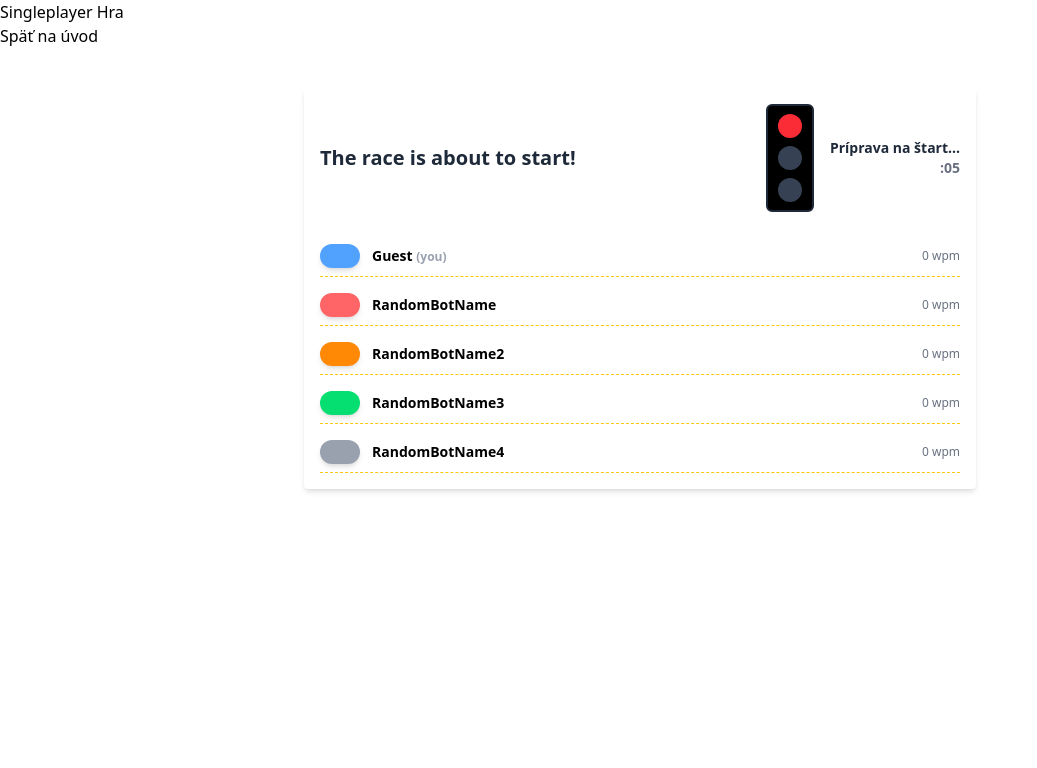
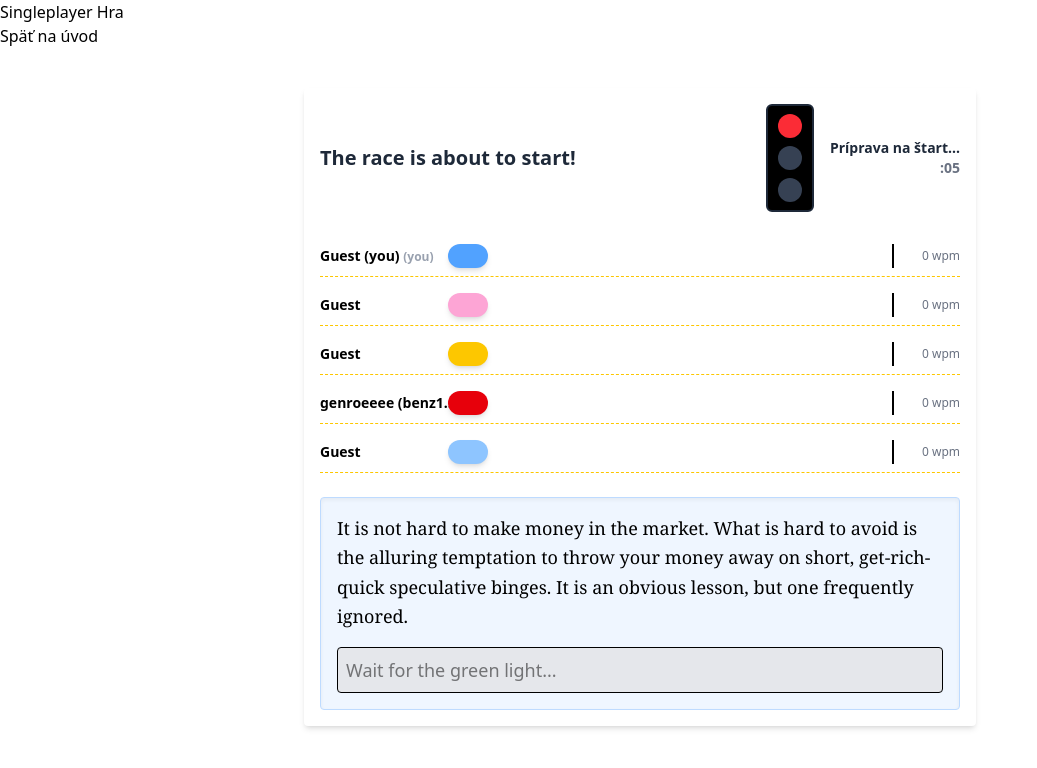
Before and after one commit to JohnyCarrot/TypeRacer, a React (Vite) app in the folder frontend/: page /singleplayer in a window 1280 px wide. Shown: the top 768 px of the page, without its empty margins (0-1037 px from the left). Built offline with nearby package versions, Linux system fonts and the light colour scheme.

Commit message:
Pohybujúce sa autíčka
A textové pole z textom

```diff
--- a/frontend/src/components/CarRow.tsx
+++ b/frontend/src/components/CarRow.tsx
@@ -2,19 +2,43 @@ type CarRowProps = {
     name: string
     isYou?: boolean
     carColor?: string
+    totalChars: number
+    typedChars: number
 }
 
-export default function CarRow({ name, isYou = false, carColor = 'bg-blue-400' }: CarRowProps) {
+export default function CarRow({
+                                   name,
+                                   isYou = false,
+                                   carColor = 'bg-blue-400',
+                                   totalChars,
+                                   typedChars,
+                               }: CarRowProps) {
+    const progress = Math.min(typedChars / totalChars, 1)
+
     return (
-        <div className="flex items-center justify-between border-b border-dashed border-yellow-400 py-2">
-            <div className="flex items-center gap-3">
-                <div className={`w-10 h-6 rounded-full ${carColor} shadow-md`} />
-                <span className="text-sm font-semibold">
-          {name} {isYou ? <span className="text-xs text-gray-400">(you)</span> : ''}
-        </span>
+        <div className="flex items-center border-b border-dashed border-yellow-400 py-2 relative">
+            {/* Meno */}
+            <div
+                className="w-[140px] text-sm font-semibold truncate"
+                title={name}
+            >
+                {name} {isYou && <span className="text-xs text-gray-400">(you)</span>}
             </div>
 
-            <span className="text-xs text-gray-500">0 wpm</span>
+            {/* Dráha */}
+            <div className="flex-1 relative h-6 ml-2">
+                {/* Cieľová čiara */}
+                <div className="absolute top-0 right-0 h-full w-[2px] bg-black z-10" />
+
+                {/* Autíčko */}
+                <div
+                    className={`absolute top-0 w-10 h-6 rounded-full ${carColor} shadow-md z-20 transition-all duration-200`}
+                    style={{ left: `calc(${progress * 100}% - 1.25rem)` }}
+                />
+            </div>
+
+            {/* WPM */}
+            <div className="text-xs text-gray-500 ml-4 w-[50px] text-right">0 wpm</div>
         </div>
     )
 }
--- a/frontend/src/components/GameScreen.tsx
+++ b/frontend/src/components/GameScreen.tsx
@@ -1,21 +1,43 @@
+import { useState } from 'react'
 import TrafficLight from './TrafficLight'
 import CarRow from './CarRow'
+import TypingArea from './TypingArea'
 
 export default function GameScreen() {
+    const textToType = `It is not hard to make money in the market. What is hard to avoid is the alluring temptation to throw your money away on short, get-rich-quick speculative binges. It is an obvious lesson, but one frequently ignored.`
+
+    const totalChars = textToType.length
+
+    // Toto neskôr nahradíme live stavom z TypingArea
+    const [typedChars, setTypedChars] = useState(0)
+    const [canType, setCanType] = useState(false)
+
     return (
         <div className="p-4 bg-white rounded shadow-md max-w-2xl mx-auto mt-10 space-y-6">
             <div className="flex justify-between items-center">
                 <h2 className="text-xl font-bold text-gray-800">The race is about to start!</h2>
-                <TrafficLight />
+                <TrafficLight onGo={() => setCanType(true)} />
             </div>
 
             <div className="space-y-2">
-                <CarRow name="Guest" isYou carColor="bg-blue-400" />
-                <CarRow name="RandomBotName" carColor="bg-red-400" />
-                <CarRow name="RandomBotName2" carColor="bg-orange-400" />
-                <CarRow name="RandomBotName3" carColor="bg-green-400" />
-                <CarRow name="RandomBotName4" carColor="bg-gray-400" />
+                <CarRow
+                    name="Guest (you)"
+                    isYou
+                    carColor="bg-blue-400"
+                    totalChars={totalChars}
+                    typedChars={typedChars}
+                />
+                <CarRow name="Guest" carColor="bg-pink-300" totalChars={totalChars} typedChars={0} />
+                <CarRow name="Guest" carColor="bg-yellow-400" totalChars={totalChars} typedChars={0} />
+                <CarRow name="genroeeee (benz102001)" carColor="bg-red-600" totalChars={totalChars} typedChars={0} />
+                <CarRow name="Guest" carColor="bg-blue-300" totalChars={totalChars} typedChars={0} />
             </div>
+
+            <TypingArea
+                canType={canType}
+                text={textToType}
+                onTyping={(typedCount) => setTypedChars(typedCount)}
+            />
         </div>
     )
 }
--- a/frontend/src/components/TrafficLight.tsx
+++ b/frontend/src/components/TrafficLight.tsx
@@ -1,6 +1,9 @@
-import { useEffect, useState } from 'react'
+import {useEffect, useState} from 'react'
+type TrafficLightProps = {
+    onGo?: () => void
+}
 
-export default function TrafficLight() {
+export default function TrafficLight({ onGo }: TrafficLightProps) {
     const [timeLeft, setTimeLeft] = useState(10)
 
     useEffect(() => {
@@ -9,11 +12,18 @@ export default function TrafficLight() {
         return () => clearTimeout(timer)
     }, [timeLeft])
 
+    // Zavolaj onGo presne keď naskočí 0
+    useEffect(() => {
+        if (timeLeft === 0 && onGo) {
+            onGo()
+        }
+    }, [timeLeft, onGo])
+
     const getActiveLight = (): number | null => {
-        if (timeLeft > 2) return 0     // červená
-        if (timeLeft > 0) return 1     // oranžová
-        if (timeLeft === 0) return 2   // zelená
-        return 2                       // stále zelená po štarte
+        if (timeLeft > 2) return 0
+        if (timeLeft > 0) return 1
+        if (timeLeft === 0) return 2
+        return 2
     }
 
     const activeLight = getActiveLight()
@@ -22,7 +32,7 @@ export default function TrafficLight() {
         if (timeLeft > 2) return 'Príprava na štart...'
         if (timeLeft > 0) return 'Get ready!'
         if (timeLeft === 0) return '🚀 GO!'
-        return '' // po štarte nič
+        return ''
     }
 
     return (
--- /dev/null
+++ b/frontend/src/components/TypingArea.tsx
@@ -0,0 +1,72 @@
+import { useEffect, useRef, useState } from 'react'
+
+type TypingAreaProps = {
+    canType: boolean
+    text: string
+    onTyping: (correctCharCount: number) => void
+}
+
+export default function TypingArea({ canType, text, onTyping }: TypingAreaProps) {
+    const inputRef = useRef<HTMLInputElement>(null)
+    const [input, setInput] = useState('')
+    const [currentIndex, setCurrentIndex] = useState(0)
+
+    useEffect(() => {
+        if (canType && inputRef.current) {
+            inputRef.current.focus()
+        }
+    }, [canType])
+
+    // Aktuálne slovo z textu
+    const remainingText = text.slice(currentIndex)
+    const nextSpace = remainingText.indexOf(' ')
+    const currentWord = nextSpace === -1 ? remainingText : remainingText.slice(0, nextSpace)
+
+    const handleChange = (e: React.ChangeEvent<HTMLInputElement>) => {
+        const value = e.target.value
+
+        // Ak hráč napísal celé slovo a stlačil medzeru
+        if (value.endsWith(' ')) {
+            if (value.trim() === currentWord) {
+                const typedLength = currentWord.length + 1 // +1 za medzeru
+                const newIndex = currentIndex + typedLength
+                setCurrentIndex(newIndex)
+                setInput('')
+                onTyping(newIndex)
+            } else {
+                // zlá medzera – ignoruj alebo daj spätnú väzbu (zatiaľ nič)
+            }
+        } else {
+            setInput(value)
+
+            // Pre živý posun autíčka aj keď ešte neukončil slovo
+            let correctCount = 0
+            for (let i = 0; i < value.length; i++) {
+                if (value[i] === currentWord[i]) {
+                    correctCount++
+                } else {
+                    break
+                }
+            }
+            onTyping(currentIndex + correctCount)
+        }
+    }
+
+    return (
+        <div className="bg-blue-50 border border-blue-200 rounded p-4 mt-6 shadow-inner">
+            <div className="mb-4 text-lg leading-relaxed font-serif">
+                {text}
+            </div>
+
+            <input
+                type="text"
+                ref={inputRef}
+                className="w-full p-2 border border-black rounded text-lg bg-white disabled:bg-gray-200"
+                value={input}
+                onChange={handleChange}
+                placeholder={canType ? 'Start typing here...' : 'Wait for the green light...'}
+                disabled={!canType}
+            />
+        </div>
+    )
+}
```
